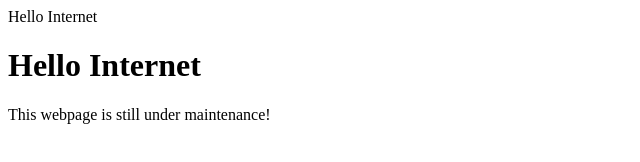
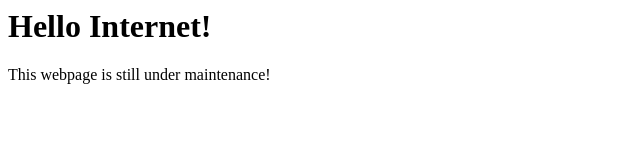
Before and after one commit to onlineshowcase/onlineshowcase.github.io, a plain HTML site: page index.html in a window 1280 px wide. Shown: the whole page, without its empty margins (0-640 px from the left). Drawn offline with Linux system fonts and the light colour scheme.

Commit message:
Update index.html
title fixed

```diff
--- a/index.html
+++ b/index.html
@@ -1,7 +1,7 @@
 <html>
-  <head>Hello Internet</head>
+  <head><title>Hello Internet!</title></head>
   <body>
-    <h1>Hello Internet</h1>
+    <h1>Hello Internet!</h1>
     <p>This webpage is still under maintenance!</p>
   </body>
 </html>
```
